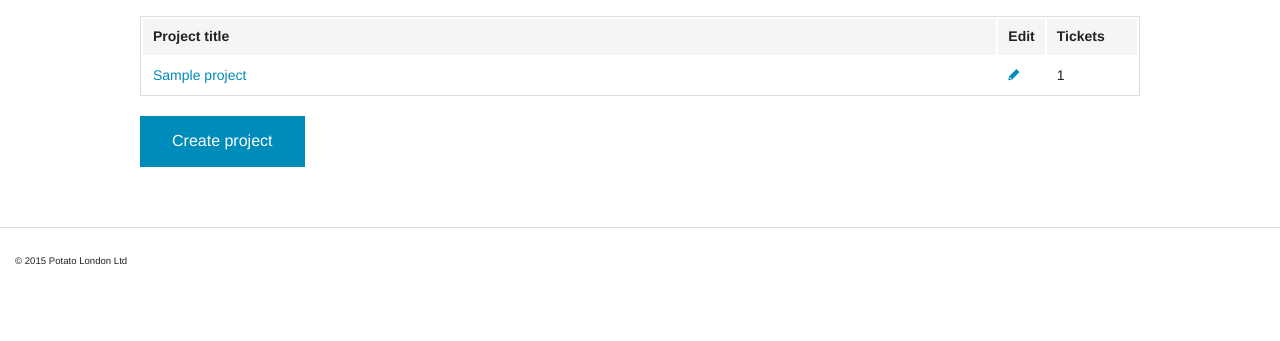
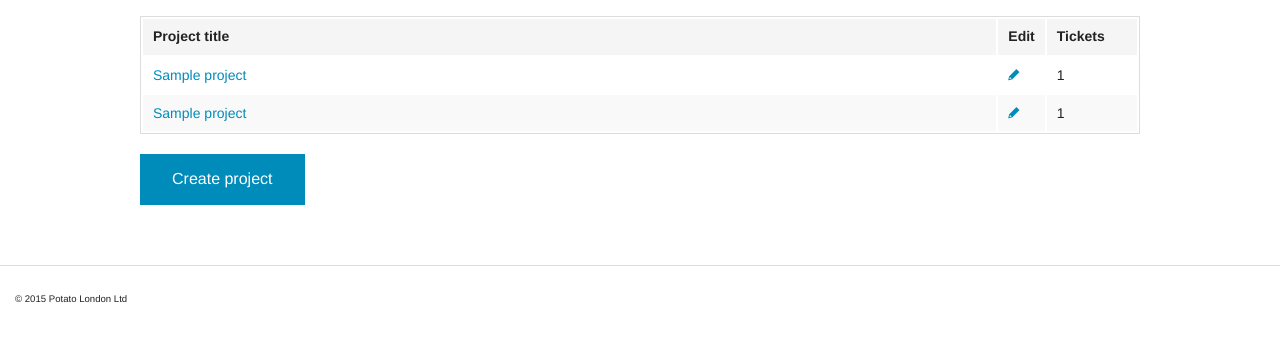
Before and after one commit to XOyarz/potato-app, a Django app: template tracker/templates/site/project_list.html in a window 1280 px wide. Shown: the part 45-386 px from the top of the page. Run offline with Django 3.2, Linux system fonts and the light colour scheme; the template is opened without the code that fills it: most values are stand-ins (such as "Sample title", 1, 10 or a date in 2020).

Commit message:
Projects with tickets for me show up at the top (untidy version--clean up)

```diff
--- a/tracker/templates/site/project_list.html
+++ b/tracker/templates/site/project_list.html
@@ -12,7 +12,21 @@
 				</tr>
 			</thead>
 			<tbody>
-				{% for project in object_list %}
+				{% for project in my_projects %}
+				<tr>
+					<td><a href="{% url "project-detail" project_id=project.pk %}">{{ project.title }}</a></td>
+					<td>
+						<a href="{% url "project-update" project_id=project.pk %}">
+							<i class="fi-pencil"></i>
+						</a>
+					</td>
+					{# display number of tickets for each project #}
+					<td>
+						{{ project.tickets.count }}
+					</td>
+				</tr>
+				{% endfor %}
+				{% for project in other_projects %}
 				<tr>
 					<td><a href="{% url "project-detail" project_id=project.pk %}">{{ project.title }}</a></td>
 					<td>
```
Also changed, not shown: tracker/site/views.py (+11 -0 lines).
